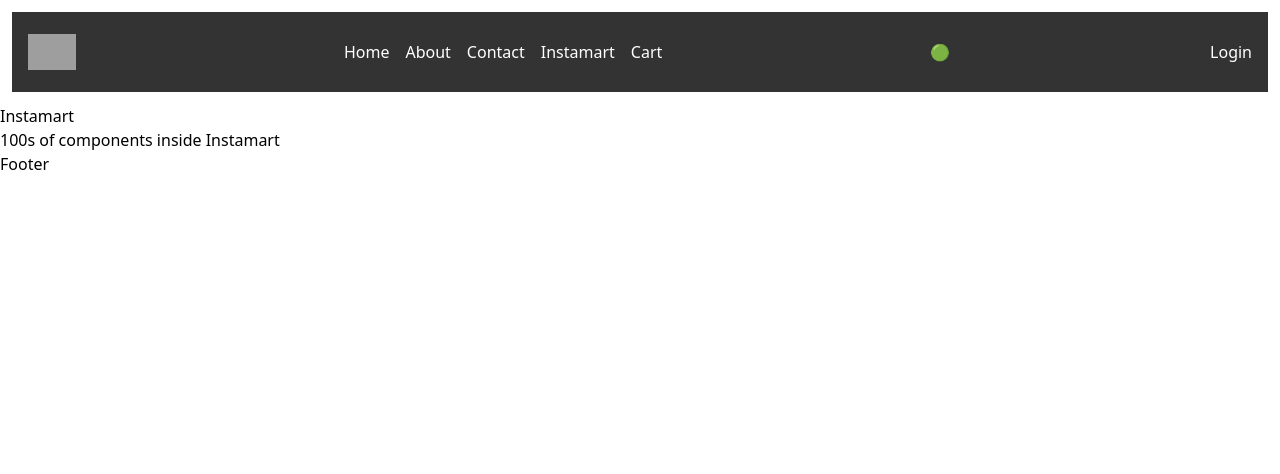
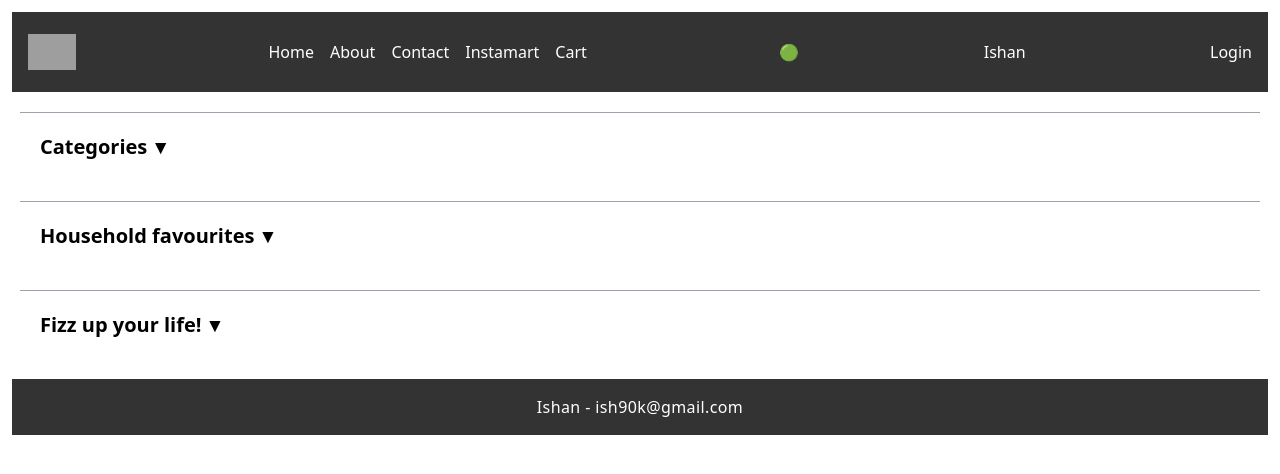
Before and after one commit to Ishanz0/Namaste-React, a React (Vite) app: page /Instamart in a window 1280 px wide. Shown: the top 474 px of the page. Built offline with nearby package versions, Linux system fonts and the light colour scheme; grey boxes are pictures that could not be loaded.

Commit message:
Chapter - 11 Managing Data

```diff
--- a/src/App.js
+++ b/src/App.js
@@ -1,4 +1,4 @@
-import React, { lazy, Suspense } from "react";
+import React, { lazy, Suspense, useState } from "react";
 import ReactDOM from "react-dom/client";
 import Header from "./components/Header";
 import Body from "./components/Body";
@@ -10,24 +10,27 @@ import Contact from "./components/Contact";
 import RestaurantMenu from "./components/RestaurantMenu";
 import Profile from "./components/Profile";
 import Shimmer from "./components/Shimmer";
-
-// import Instamart from "./components/Instamart";
-
-// Chunking
-// Code Splitting
-// Dynamic Bundling
-// Lazy loading
-// On Demand loading
-// Dynamic Import
+import userContext from "./utils/userContext";
 
 const Instamart = lazy(() => import("./components/Instamart"));
 
 const AppLayout = () => {
+
+    const [user, setUser] = useState({
+        name: "Ishan",
+        email: "ish90k@gmail.com"
+    })
+
     return (
         <>
+        <userContext.Provider value={{
+            user: user,
+            setUser: setUser
+        }}>
             <Header/>
             <Outlet />
             <Footer/>
+        </userContext.Provider>
         </>
     );
 };
--- a/src/components/About.js
+++ b/src/components/About.js
@@ -2,6 +2,7 @@ import { Outlet } from "react-router-dom";
 import Profile from "./ProfileClass";
 import ProfileFunction from "./Profile";
 import React from "react";
+import userContext from "../utils/userContext";
 
 class About extends React.Component {
 
@@ -17,9 +18,12 @@ class About extends React.Component {
     render() {
         console.log("Parent - rendering");
         return (
-            <div>
-                <h1> About Page </h1>
+            <div className="p-2.5 m-2.5">
+                <h1 className="font-bold text-2xl "> About Page </h1>
                 <p> Finding the path 😍! </p>
+                <userContext.Consumer>
+                    {({user}) => <h4>{user.name}</h4>}
+                </userContext.Consumer>
                 {/* <Outlet /> */}
                 {/* <ProfileFunction name={"Ishan"}/>    */}
                 <Profile name={"Child 1"}/>
--- a/src/components/Body.js
+++ b/src/components/Body.js
@@ -1,5 +1,5 @@
 import RestaurantCard from "./RestaurantCard";
-import { useState, useEffect } from "react";
+import { useState, useEffect, useContext } from "react";
 import { restaurantList } from "../constants";
 import Shimmer from "./Shimmer";
 import { Link } from "react-router-dom"
@@ -7,6 +7,7 @@ import { filterData } from "../utils/helper";
 import useRestaurants from "../utils/useRestaurants";
 import useOnline from "../utils/useOnline";
 import OfflineMessage from "./OfflineMessage";
+import userContext from "../utils/userContext";
 
 const Body = () => {
 
@@ -15,6 +16,8 @@ const Body = () => {
     const [allRestaurants, filteredRestaurants] = useRestaurants();
 
     const isOnline = useOnline();
+
+    const {user, setUser} = useContext(userContext);
 
     if (!isOnline) return <OfflineMessage />
 
@@ -32,6 +35,10 @@ const Body = () => {
                 console.log(data.length)
             }
         }>Search</button>
+        <input type="text" placeholder="Update User Name!" className="ml-auto py-2 px-4 rounded border-none outline-none text-base text-white bg-custom-bg-color shadow-md"
+        onChange={e => setUser({...user, name: e.target.value})}></input>
+        <input type="text" placeholder="Update User Email!" className="ml-auto py-2 px-4 rounded border-none outline-none text-base text-white bg-custom-bg-color shadow-md"
+        onChange={e => setUser({...user, email: e.target.value})}></input>
     </div>
 
     <div className="flex flex-wrap">
--- a/src/components/Footer.js
+++ b/src/components/Footer.js
@@ -1,6 +1,16 @@
+import { useContext } from "react";
+import userContext from "../utils/userContext";
+
 const Footer = () => {
+
+    const {user} = useContext(userContext);
+
     return (
-        <h4>Footer</h4>
+        <footer class="p-4 m-3 h-14 bg-custom-bg-color text-white">
+            <div class="container mx-auto">
+                <h4 class="text-center font-medium tracking-wide">{user.name} - {user.email}</h4>
+            </div>
+        </footer>
     );
 };
 
--- a/src/components/Header.js
+++ b/src/components/Header.js
@@ -1,6 +1,7 @@
-import { useState } from "react";
+import { useState, useContext } from "react";
 import { Link } from "react-router-dom";
 import useOnline from "../utils/useOnline";
+import userContext from "../utils/userContext";
 
 const Title = () => (
     <a href="/">
@@ -13,6 +14,7 @@ const Header = () => {
 
     const [isLoggedIn, setIsLoggedIn] = useState(false);
     const isOnline = useOnline();
+    const {user} = useContext(userContext);
 
     return (
 
@@ -29,6 +31,7 @@ const Header = () => {
             </ul>
         </div>
         <h1>{isOnline? '🟢':'🔴' }</h1>
+        <div>{user.name}</div>
         {isLoggedIn ? (
             <button onClick={() => setIsLoggedIn(false)}>Logout</button>
         ) : (
--- a/src/components/Instamart.js
+++ b/src/components/Instamart.js
@@ -1,10 +1,49 @@
+import { useState } from "react";
+
+const Section = ({title, description, isVisible, setIsVisible, sectionId}) => {
+  return (
+    <div className="p-5 m-5 border-t border-gray-400">
+      <h3 className="text-xl font-semibold cursor-pointer" onClick={() => setIsVisible(isVisible === sectionId ? "" : sectionId)}>
+        {title}
+        <span className="ml-2 transition duration-200 ease-in-out transform rotate-90">
+          {isVisible === sectionId ? "▴" : "▾"}
+        </span>
+      </h3>
+      <div className={`${isVisible === sectionId ? "block" : "hidden"}`}>
+        <h5 className="pt-2">{description}</h5>
+      </div>
+    </div>
+  );
+};
+
 const Instamart = () => {
-    return (
-        <div>
-            <h1> Instamart </h1>
-            <h3> 100s of components inside Instamart </h3>
-        </div>
-    )
-}
+  const [visibleSection, setVisibleSection] = useState("");
+
+  return (
+    <div>
+      <Section
+        sectionId="category"
+        isVisible={visibleSection}
+        title="Categories"
+        setIsVisible={setVisibleSection}
+        description="The categories section of Swiggy Instamart lists various categories of grocery items that are available for delivery. Some of the categories include Fruits & Vegetables, Dairy & Eggs, Beverages, Snacks & Branded Foods, Household, Personal Care, and more. Customers can browse through these categories to find the items they need and place an order for delivery."
+      />
+      <Section
+        sectionId="Household"
+        isVisible={visibleSection}
+        title="Household favourites"
+        setIsVisible={setVisibleSection}
+        description="Swiggy Instamart's Household Favourites section is a collection of essential household items and groceries that are frequently purchased by customers. This section includes items such as cleaning supplies, personal care products, snacks, beverages, and other daily use items. The items listed in this section are carefully curated to cater to the most common needs of customers, making it convenient for them to purchase these items in one go. The Household Favourites section is designed to save customers time and effort in shopping for these items, as they can be ordered quickly and easily through the Swiggy Instamart app."
+      />
+      <Section
+        sectionId="Fizz"
+        isVisible={visibleSection}
+        title="Fizz up your life!"
+        setIsVisible={setVisibleSection}
+        description="The Fizz Up Your Life! section on Swiggy Instamart is likely a marketing campaign or promotional area that highlights the availability of carbonated drinks, such as soda or sparkling water, on the platform. The purpose of this section is likely to encourage customers to order these drinks and add a fun and refreshing element to their food delivery experience. The phrase Fizz Up Your Life! suggests that these drinks will add excitement and energy to the customer's day."
+      />
+    </div>
+  );
+};
 
 export default Instamart;
--- a/src/components/RestaurantCard.js
+++ b/src/components/RestaurantCard.js
@@ -1,13 +1,19 @@
 import { img_cdn_url } from "../constants";
+import { useContext } from "react";
+import userContext from "../utils/userContext";
 
 const RestaurantCard = ({name, cuisines, avgRating, cloudinaryImageId}) => {
+
+    const {user} = useContext(userContext);
+
     return (
         <div className="bg-card-color w-64 rounded-lg shadow-md p-4 m-4">
             <img className="w-full" src={img_cdn_url
         + cloudinaryImageId}/>
         <div className="h-10 justify-center"><h3>{name}</h3></div>
-        <div className="h-20 justify-center"><p>{cuisines.join(', ')}</p></div>
+        <div className="h-24 justify-center"><p>{cuisines.join(', ')}</p></div>
         <div>{avgRating} stars</div>
+        {/* <div>{user.name}</div> */}
         </div>
     )
 }
--- a/src/utils/useOnline.js
+++ b/src/utils/useOnline.js
@@ -17,7 +17,12 @@ const useOnline = () => {
         window.addEventListener("online", handleOnline);
         window.addEventListener("offline", handleOffline);
 
-    })
+        return() => {
+            window.removeEventListener("online", handleOnline);
+            window.removeEventListener("offline", handleOffline);
+        }
+
+    }, [])
 
     return isOnline;
 
--- /dev/null
+++ b/src/utils/userContext.js
@@ -0,0 +1,12 @@
+import { createContext } from "react";
+
+const userContext = createContext({
+    user: {
+        name: "Ishan",
+        email: "ish90k@gmail.com"
+    }
+})
+
+userContext.displayName = "userContext";
+
+export default userContext;
```
